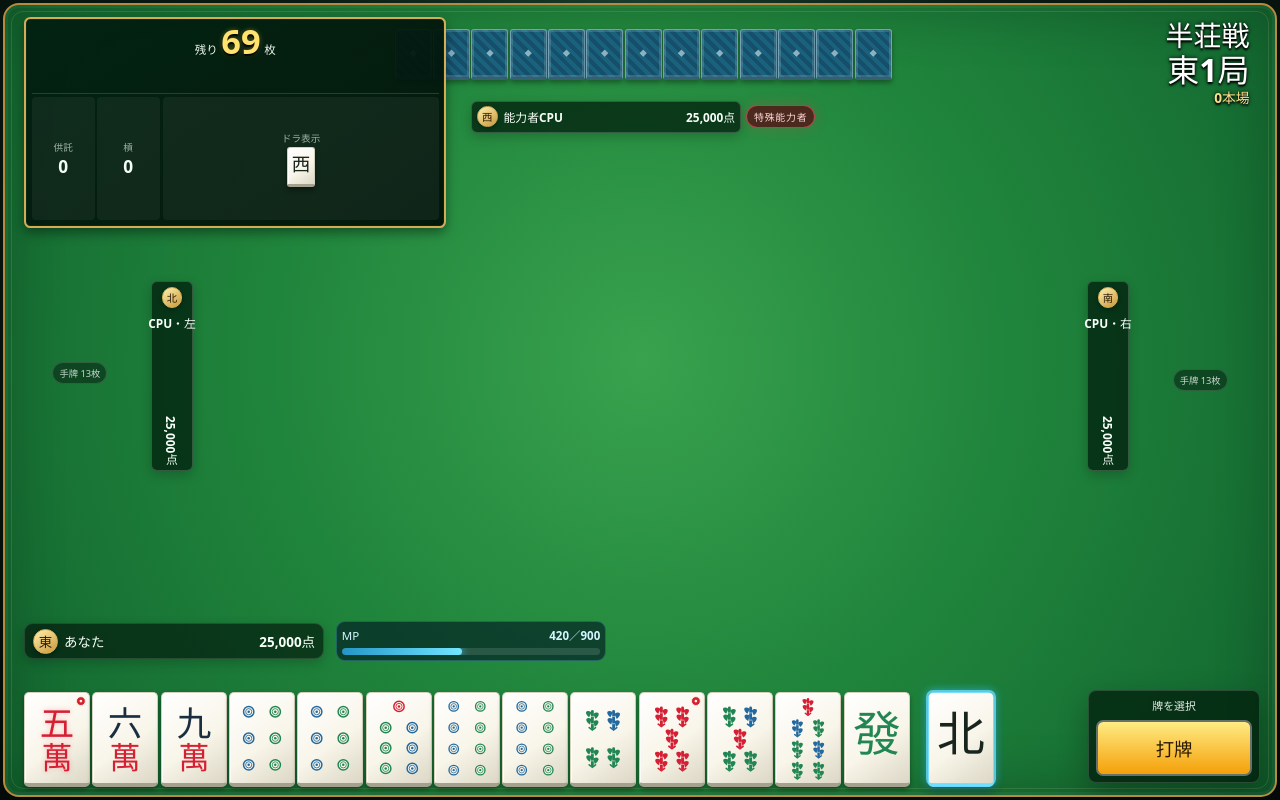
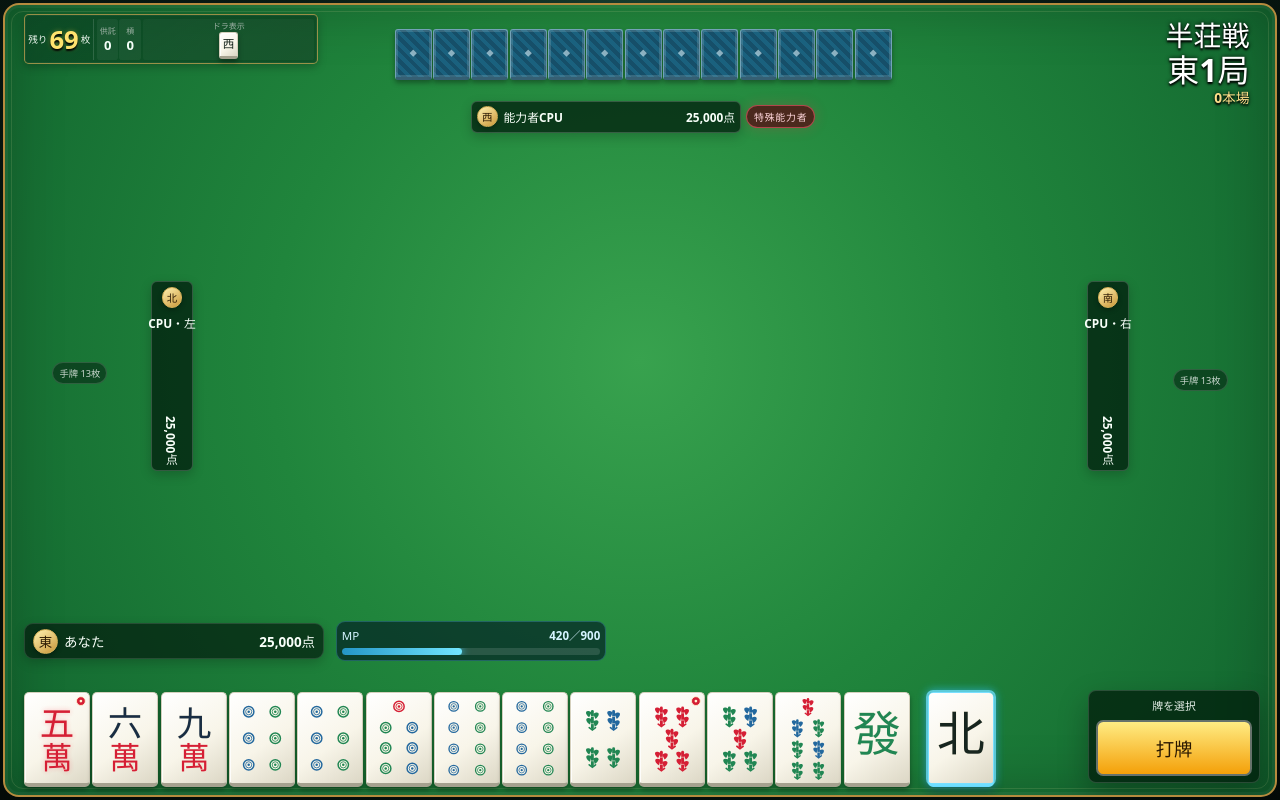
Before and after one commit to takugo20/mahjong-skill-game, a React (Vite) app: page / in a window 1280 px wide. Built offline with nearby package versions, Linux system fonts and the light colour scheme.

Commit message:
Refactor table-center styles and adjust layout
Updated styles for table layout and center alignment.

```diff
--- a/src/styles.css
+++ b/src/styles.css
@@ -1780,59 +1780,61 @@ body {
 
 .table-center {
   position: absolute;
-  z-index: 20;
-  top: 1.5%;
+  z-index: 4;
+  top: 1.2%;
   left: 1.5%;
   display: grid;
   grid-template-columns:
-    minmax(74px, 0.72fr)
-    minmax(0, 1.55fr);
-  grid-template-rows:
-    minmax(0, 0.72fr)
-    minmax(0, 1.28fr);
-  gap: clamp(2px, 0.45vmin, 5px);
+    max-content
+    max-content
+    minmax(88px, 1fr);
+  grid-template-rows: auto;
+  align-items: stretch;
+  gap: clamp(1px, 0.3vmin, 3px);
   box-sizing: border-box;
   width: clamp(
-    235px,
-    min(33vw, 55vh),
-    440px
-  );
-  aspect-ratio: 2 / 1;
-  padding: clamp(4px, 0.7vmin, 8px);
+    210px,
+    min(23vw, 38vh),
+    300px
+  );
+  padding: clamp(2px, 0.4vmin, 5px);
   transform: none;
-  border: clamp(1px, 0.25vmin, 2px)
-    solid #d3ad56;
-  border-radius: clamp(5px, 0.8vmin, 9px);
+  border: 1px solid
+    rgb(211 173 86 / 70%);
+  border-radius: clamp(4px, 0.6vmin, 7px);
   background:
     linear-gradient(
       145deg,
-      rgb(2 31 16 / 94%),
-      rgb(1 17 9 / 94%)
+      rgb(8 58 32 / 56%),
+      rgb(2 34 18 / 48%)
     );
   box-shadow:
-    0 5px 12px rgb(0 0 0 / 40%),
+    0 3px 8px rgb(0 0 0 / 25%),
     inset 0 0 0 1px rgb(255 255 255 / 4%);
+  pointer-events: none;
 }
 
 .center-remaining {
   grid-row: 1;
-  grid-column: 1 / -1;
-  display: flex;
-  align-items: baseline;
+  grid-column: 1;
+  display: flex;
+  align-items: center;
   justify-content: center;
-  gap: clamp(2px, 0.45vmin, 5px);
+  gap: clamp(1px, 0.25vmin, 3px);
   min-height: 0;
-  padding-bottom: clamp(2px, 0.35vmin, 4px);
-  border-bottom: 1px solid
+  padding: 0 clamp(2px, 0.4vmin, 4px)
+    0 0;
+  border-right: 1px solid
     rgb(255 255 255 / 14%);
+  border-bottom: 0;
 }
 
 .center-remaining span {
   color: #eaf5ec;
   font-size: clamp(
-    0.52rem,
-    min(1.05vw, 1.6vh),
-    0.72rem
+    0.44rem,
+    min(0.85vw, 1.3vh),
+    0.6rem
   );
   font-weight: 800;
 }
@@ -1840,9 +1842,9 @@ body {
 .center-remaining strong {
   color: #ffe36e;
   font-size: clamp(
-    1.2rem,
-    min(3.2vw, 4.8vh),
-    2.15rem
+    1rem,
+    min(2.5vw, 3.6vh),
+    1.6rem
   );
   line-height: 1;
   text-shadow:
@@ -1851,11 +1853,11 @@ body {
 }
 
 .table-center .center-stat-grid {
-  grid-row: 2;
-  grid-column: 1;
+  grid-row: 1;
+  grid-column: 2;
   display: grid;
   grid-template-columns: repeat(2, 1fr);
-  gap: clamp(1px, 0.25vmin, 3px);
+  gap: 1px;
   min-width: 0;
   min-height: 0;
   margin: 0;
@@ -1863,53 +1865,53 @@ body {
 
 .table-center .center-stat-grid > div {
   justify-content: center;
-  gap: clamp(1px, 0.2vmin, 2px);
+  gap: 0;
   min-width: 0;
   min-height: 0;
-  padding: clamp(1px, 0.3vmin, 3px);
-  border-radius: clamp(3px, 0.5vmin, 6px);
+  padding: 1px clamp(2px, 0.35vmin, 4px);
+  border-radius: clamp(2px, 0.35vmin, 4px);
 }
 
 .table-center .center-stat-grid span {
   font-size: clamp(
-    0.44rem,
-    min(0.85vw, 1.3vh),
-    0.6rem
+    0.38rem,
+    min(0.7vw, 1.05vh),
+    0.5rem
   );
 }
 
 .table-center .center-stat-grid strong {
   font-size: clamp(
-    0.76rem,
-    min(1.55vw, 2.3vh),
-    1.08rem
+    0.64rem,
+    min(1.15vw, 1.7vh),
+    0.82rem
   );
 }
 
 .table-center .dora-panel {
-  grid-row: 2;
-  grid-column: 2;
+  grid-row: 1;
+  grid-column: 3;
   flex-direction: column;
   justify-content: center;
-  gap: clamp(1px, 0.25vmin, 3px);
+  gap: 1px;
   min-width: 0;
   min-height: 0;
-  padding: clamp(1px, 0.3vmin, 3px);
-  border-radius: clamp(3px, 0.5vmin, 6px);
-  background: rgb(255 255 255 / 5%);
+  padding: 1px;
+  border-radius: clamp(2px, 0.35vmin, 4px);
+  background: rgb(255 255 255 / 3%);
 }
 
 .table-center .dora-panel > span {
   font-size: clamp(
-    0.44rem,
-    min(0.85vw, 1.3vh),
-    0.6rem
+    0.38rem,
+    min(0.7vw, 1.05vh),
+    0.5rem
   );
 }
 
 .table-center .dora-tiles {
   justify-content: center;
-  gap: clamp(1px, 0.25vmin, 3px);
+  gap: clamp(1px, 0.18vmin, 2px);
   width: 100%;
   min-width: 0;
   flex-wrap: nowrap;
@@ -1918,9 +1920,9 @@ body {
 .table-center .mahjong-tile--compact {
   flex: 0 0 auto;
   width: clamp(
-    14px,
-    min(2.2vw, 3.5vh),
-    28px
+    11px,
+    min(1.55vw, 2.5vh),
+    19px
   );
   height: auto;
   aspect-ratio: 25 / 35;
```
